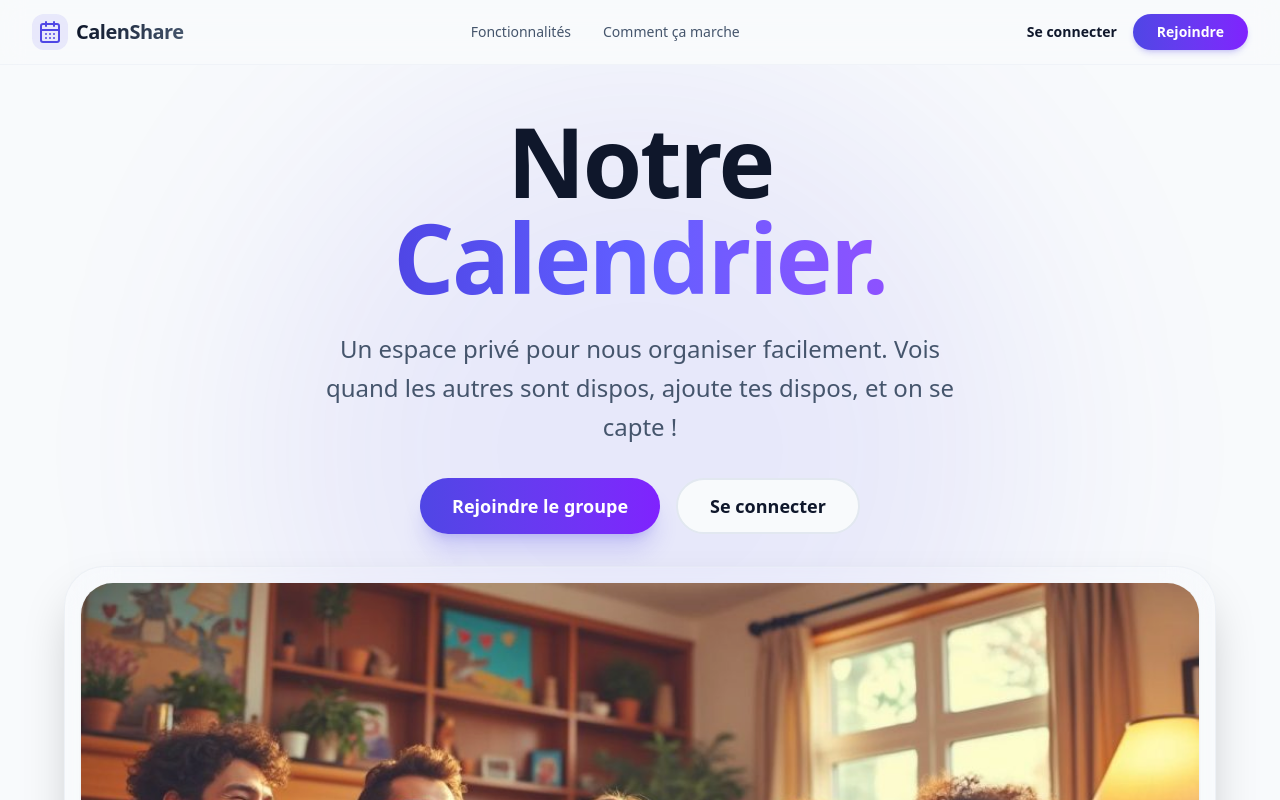
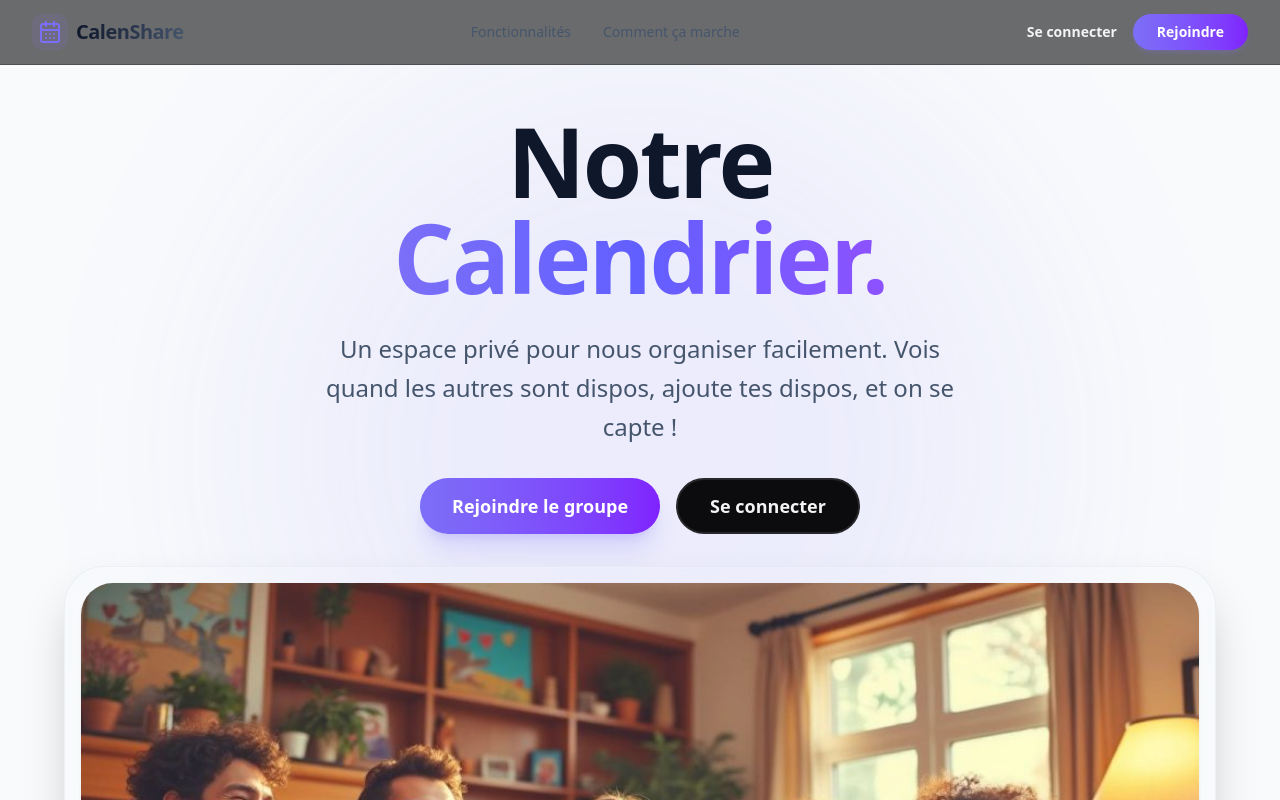
Before and after one commit to cpointis96-hue/le-mazet, a Next.js app: page / in a window 1280 px wide. Shown: the top 800 px of the page. Built offline with nearby package versions, Linux system fonts and the light colour scheme; no server answers.

Commit message:
feat(design): Apply Untitled UI dark theme — dark palette, new Sidebar, aligned BottomNav

```diff
--- a/src/app/globals.css
+++ b/src/app/globals.css
@@ -38,76 +38,76 @@
 }
 
 @layer base {
+
+  /* ── Forced Dark Mode — Untitled UI style ── */
   :root {
-    --background: #f8fafc;
-    --foreground: #0f172a;
+    /* Backgrounds — near-black layered surfaces */
+    --background: #0c0c0e;
+    /* deepest: page bg */
+    --foreground: #f4f4f5;
+    /* zinc-100 */
 
-    --card: #ffffff;
-    --card-foreground: #0f172a;
+    --card: #17171a;
+    /* slightly raised card surface */
+    --card-foreground: #f4f4f5;
 
-    --popover: #ffffff;
-    --popover-foreground: #0f172a;
+    --popover: #1c1c1f;
+    --popover-foreground: #f4f4f5;
 
-    --primary: #4f46e5;
-    /* Indigo-600 */
+    /* Primary — violet-indigo */
+    --primary: #7c6ff7;
+    /* subtle violet, not too loud */
     --primary-foreground: #ffffff;
-    --primary-hover: #4338ca;
-    /* Indigo-700 */
+    --primary-hover: #6c5ff0;
 
-    --muted: #f1f5f9;
-    /* Slate-100 */
-    --muted-foreground: #64748b;
+    /* Muted — very dark grey */
+    --muted: #1f1f23;
+    --muted-foreground: #71717a;
+    /* zinc-500 */
 
-    --border: #e2e8f0;
-    /* Slate-200 */
-    --input: #e2e8f0;
-    --ring: #4f46e5;
+    /* Borders — barely visible */
+    --border: #27272a;
+    /* zinc-800 */
+    --input: #27272a;
+    --ring: #7c6ff7;
 
-    --destructive: #ef4444;
-    --destructive-foreground: #ffffff;
+    /* Status */
+    --destructive: #f87171;
+    --destructive-foreground: #0c0c0e;
 
-    --success: #10b981;
-    --success-foreground: #ffffff;
+    --success: #34d399;
+    --success-foreground: #0c0c0e;
 
-    --radius: 0.75rem;
-    /* Slightly rounder for modern feel */
-  }
-
-  @media (prefers-color-scheme: dark) {
-    :root {
-      --background: #020617;
-      --foreground: #f8fafc;
-
-      --card: #0f172a;
-      --card-foreground: #f8fafc;
-
-      --popover: #0f172a;
-      --popover-foreground: #f8fafc;
-
-      --primary: #6366f1;
-      /* Indigo-500 */
-      --primary-foreground: #ffffff;
-      --primary-hover: #818cf8;
-      /* Indigo-400 */
-
-      --muted: #1e293b;
-      /* Slate-800 */
-      --muted-foreground: #94a3b8;
-
-      --border: #334155;
-      /* Slate-700 */
-      --input: #334155;
-      --ring: #6366f1;
-
-      --destructive: #f87171;
-      --destructive-foreground: #0f172a;
-
-      --success: #34d399;
-      --success-foreground: #020617;
-    }
+    /* Radius */
+    --radius: 0.625rem;
+    /* 10px — slightly tighter than before */
   }
 
   * {
     border-color: var(--border);
   }
+
+  body {
+    background-color: var(--background);
+    color: var(--foreground);
+  }
+
+  /* Scrollbar — thin dark style */
+  ::-webkit-scrollbar {
+    width: 4px;
+    height: 4px;
+  }
+
+  ::-webkit-scrollbar-track {
+    background: transparent;
+  }
+
+  ::-webkit-scrollbar-thumb {
+    background: #3f3f46;
+    border-radius: 999px;
+  }
+
+  ::-webkit-scrollbar-thumb:hover {
+    background: #52525b;
+  }
 }
--- a/src/app/layout.tsx
+++ b/src/app/layout.tsx
@@ -34,8 +34,8 @@ export default function RootLayout({
   children: React.ReactNode;
 }>) {
   return (
-    <html lang="fr" suppressHydrationWarning>
-      <body className={`${inter.variable} font-sans antialiased text-slate-900 bg-slate-50 dark:bg-slate-950 dark:text-slate-50 min-h-screen`}>
+    <html lang="fr" className="dark" suppressHydrationWarning>
+      <body className={`${inter.variable} font-sans antialiased min-h-screen`}>
         {children}
       </body>
     </html>
--- a/src/components/layout/AppShell.tsx
+++ b/src/components/layout/AppShell.tsx
@@ -18,7 +18,7 @@ export function AppShell({ children }: AppShellProps) {
 
             {/* Main Content Pane */}
             <div className="flex flex-1 flex-col overflow-hidden relative">
-                <main className="flex-1 overflow-y-auto p-4 lg:p-6 bg-slate-50/50 dark:bg-slate-950/50 pb-20 lg:pb-6">
+                <main className="flex-1 overflow-y-auto p-4 lg:p-6 pb-20 lg:pb-6">
                     {children}
                 </main>
             </div>
--- a/src/components/layout/BottomNav.tsx
+++ b/src/components/layout/BottomNav.tsx
@@ -19,9 +19,9 @@ export function BottomNav() {
     return (
         <nav className="fixed bottom-0 left-0 right-0 z-50 lg:hidden">
             {/* Blur backdrop */}
-            <div className="absolute inset-0 bg-background/80 backdrop-blur-xl border-t border-border/50" />
+            <div className="absolute inset-0 bg-[#111113]/90 backdrop-blur-xl border-t border-white/5" />
 
-            <div className="relative flex items-stretch h-16 safe-area-pb">
+            <div className="relative flex items-stretch h-16">
                 {navItems.map((item) => {
                     const isActive = pathname === item.href;
                     return (
@@ -31,26 +31,24 @@ export function BottomNav() {
                             className={cn(
                                 "flex flex-1 flex-col items-center justify-center gap-1 text-[10px] font-medium transition-all duration-200 active:scale-95",
                                 isActive
-                                    ? "text-primary"
-                                    : "text-muted-foreground hover:text-foreground"
+                                    ? "text-white"
+                                    : "text-zinc-500 hover:text-zinc-300"
                             )}
                         >
                             <div
                                 className={cn(
                                     "flex items-center justify-center w-10 h-7 rounded-xl transition-all duration-200",
-                                    isActive
-                                        ? "bg-primary/15"
-                                        : "bg-transparent"
+                                    isActive ? "bg-white/10" : "bg-transparent"
                                 )}
                             >
                                 <item.icon
                                     className={cn(
                                         "w-5 h-5 transition-all duration-200",
-                                        isActive ? "stroke-[2.5px]" : "stroke-[1.5px]"
+                                        isActive ? "stroke-[2px] text-primary" : "stroke-[1.5px]"
                                     )}
                                 />
                             </div>
-                            <span className={isActive ? "font-semibold" : ""}>
+                            <span className={isActive ? "font-semibold text-white" : ""}>
                                 {item.name}
                             </span>
                         </Link>
```
Also changed, not shown: src/components/layout/Sidebar.tsx (+104 -83 lines).
